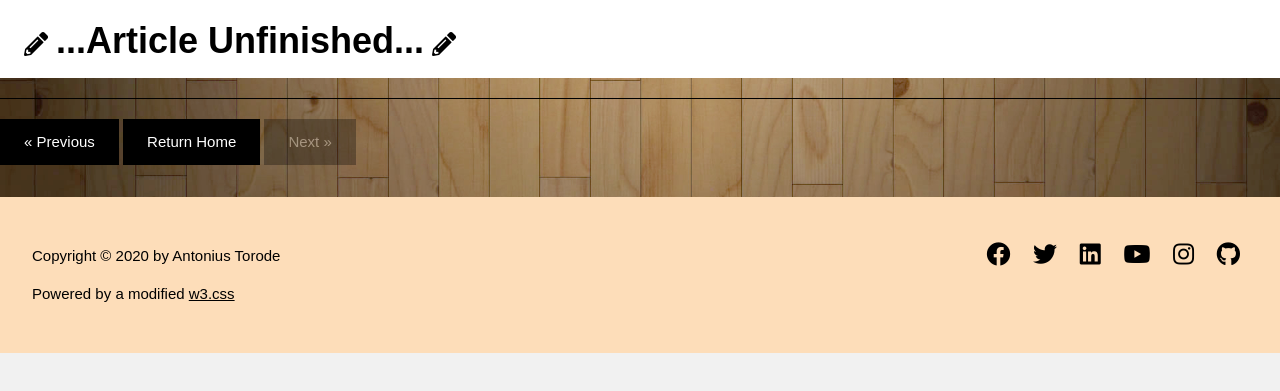
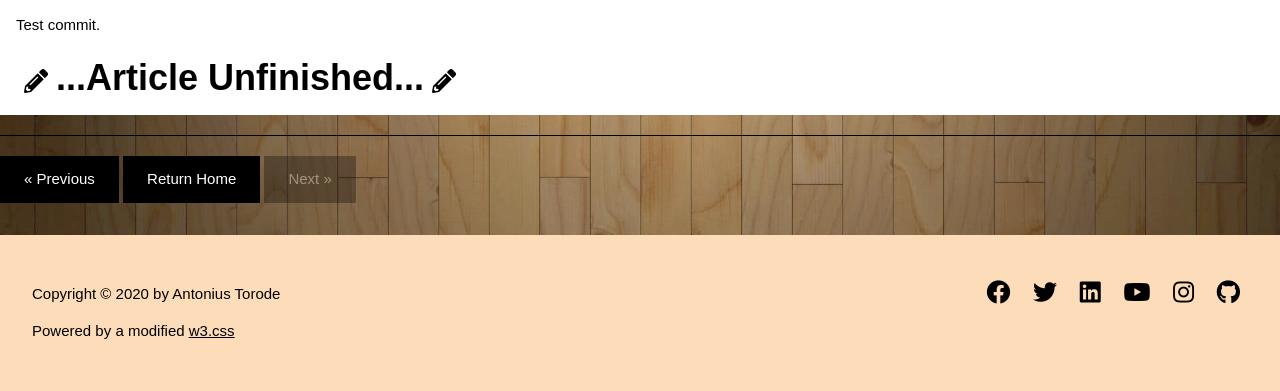
Before and after one commit to GitWebsiteTutorial/GitWebsiteTutorial.github.io, a website: page localGitSetup.html in a window 1280 px wide. Shown: the part 6620-7011 px from the top of the page. Before the commit the page ends 6973 px from the top, so only its background shows below. Drawn offline with Linux system fonts and the light colour scheme; a web font is replaced by a local one.

Commit message:
test commit

```diff
--- a/localGitSetup.html
+++ b/localGitSetup.html
@@ -148,7 +148,7 @@ and is wrapped around the whole page content, except for the footer in this exam
             </ul>
 
             <h4><i class="w3-padding-small fab fa-windows w3-large" aria-hidden="true"></i><i class="w3-padding-small fab fa-apple w3-large" aria-hidden="true"></i><i>For Windows and Mac</i></h4>
-            <p></p>
+            <p>Test commit.</p>
 
             <h1><i class="w3-padding-small fas fa-pencil-alt w3-xlarge" aria-hidden="true"></i><b>...Article Unfinished...</b><i class="w3-padding-small fas fa-pencil-alt w3-xlarge" aria-hidden="true"></i></h1>
             <!-- END ARTICLE -->
```
